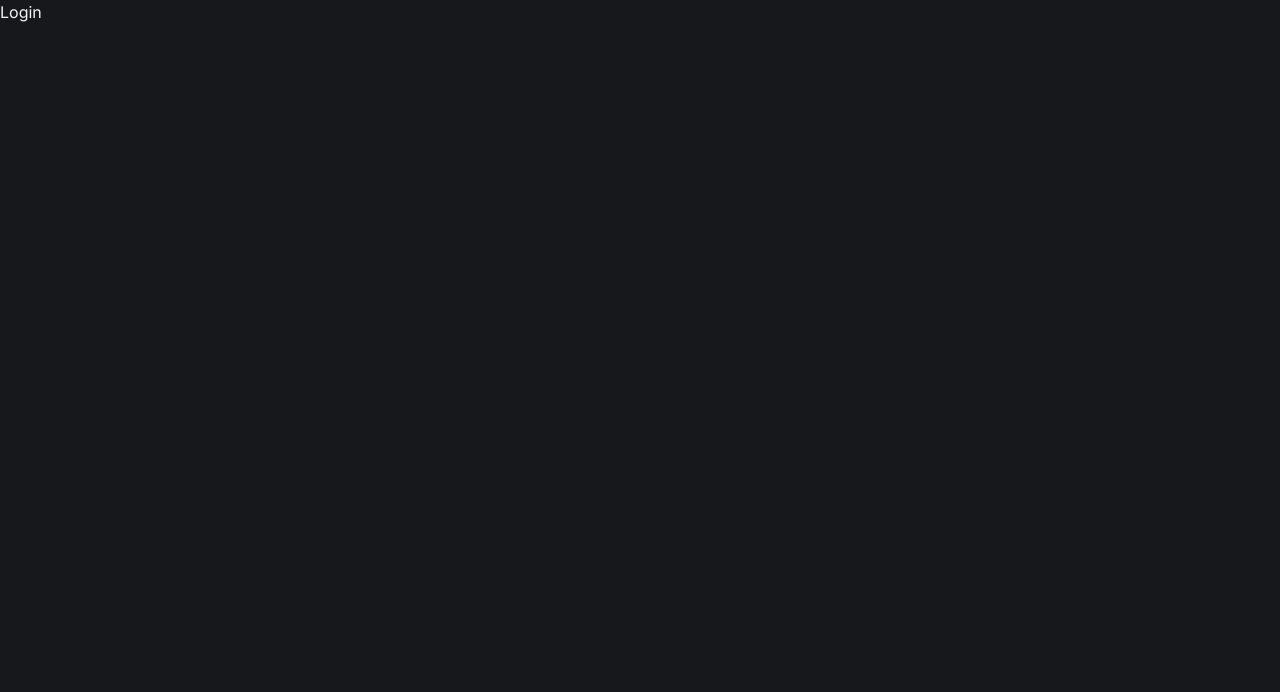
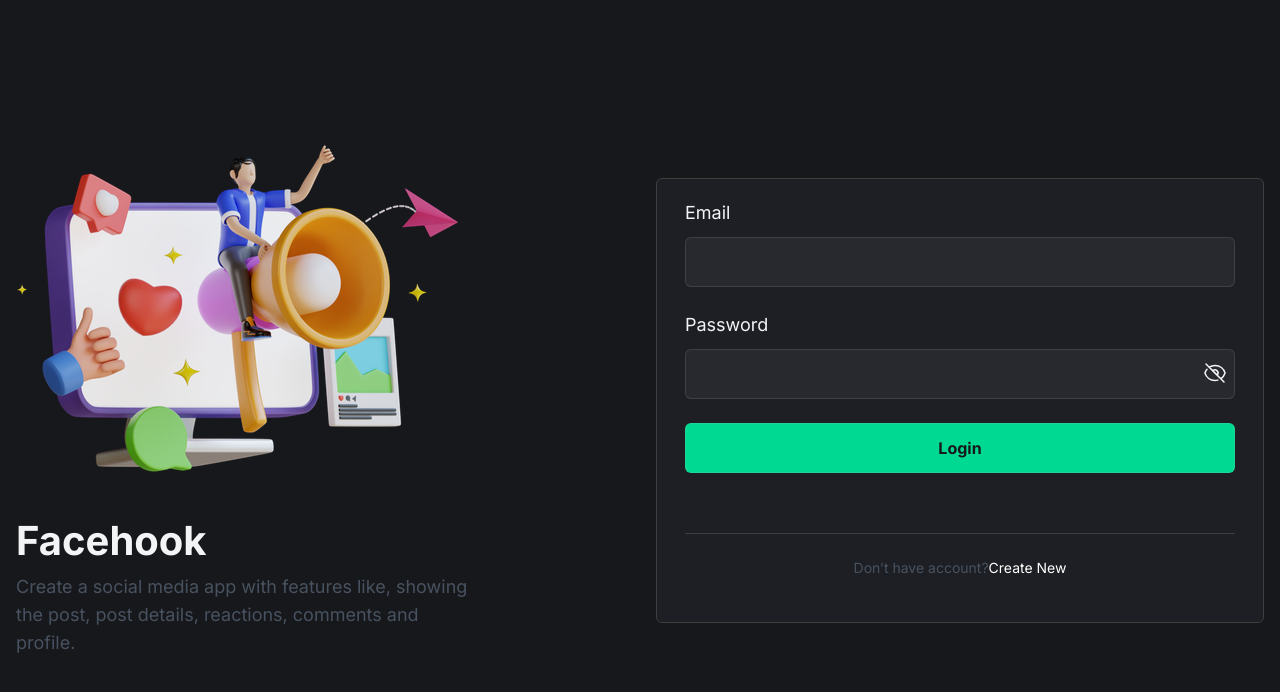
Before and after one commit to rabbanidev/face-hook, a React (Vite) app: page /login in a window 1280 px wide. Shown: the top 692 px of the page. Built offline with nearby package versions, Linux system fonts and the light colour scheme; the HTML template or start-up script is replaced by a standard one.

Commit message:
login page design implement with validation

```diff
--- a/package.json
+++ b/package.json
@@ -10,10 +10,14 @@
     "preview": "vite preview"
   },
   "dependencies": {
+    "@hookform/resolvers": "^3.3.4",
     "@tailwindcss/typography": "^0.5.10",
+    "prop-types": "^15.8.1",
     "react": "^18.2.0",
     "react-dom": "^18.2.0",
-    "react-router-dom": "^6.22.2"
+    "react-hook-form": "^7.51.0",
+    "react-router-dom": "^6.22.2",
+    "yup": "^1.3.3"
   },
   "devDependencies": {
     "@types/react": "^18.2.56",
--- a/src/assets/index.js
+++ b/src/assets/index.js
@@ -2,7 +2,7 @@ import threeDots from "./icons/3dots.svg";
 import addPhoto from "./icons/addPhoto.svg";
 import camera from "./icons/camera.svg";
 import close from "./icons/close.svg";
-import comments from "./icons/comments.svg";
+import comment from "./icons/comment.svg";
 import deleteIcon from "./icons/delete.svg";
 import edit from "./icons/edit.svg";
 import home from "./icons/home.svg";
@@ -21,12 +21,12 @@ const assets = {
     logo,
     authIllustration,
   },
-  icnos: {
+  icons: {
     threeDots,
     addPhoto,
     camera,
     close,
-    comments,
+    comment,
     deleteIcon,
     edit,
     home,
--- /dev/null
+++ b/src/components/auth/LoginForm.jsx
@@ -0,0 +1,51 @@
+import { useForm } from "react-hook-form";
+import { yupResolver } from "@hookform/resolvers/yup";
+import { Field, PasswordField } from "../common/Field";
+import loginSchema from "../../schema/loginSchema";
+
+export default function LoginForm() {
+  const {
+    register,
+    handleSubmit,
+    formState: { errors },
+  } = useForm({
+    resolver: yupResolver(loginSchema),
+  });
+
+  const onSubmit = (data) => {
+    console.log(data);
+  };
+
+  const { email, password } = errors || {};
+
+  return (
+    <form
+      className="border-b border-[#3F3F3F] pb-10 lg:pb-[60px]"
+      onSubmit={handleSubmit(onSubmit)}
+    >
+      <Field
+        id="email"
+        label="Email"
+        name="email"
+        type="email"
+        register={register}
+        error={email?.message}
+      />
+
+      <PasswordField
+        id="password"
+        label="Password"
+        name="password"
+        register={register}
+        error={password?.message}
+      />
+
+      <button
+        className="auth-input bg-lwsGreen font-bold text-deepDark transition-all hover:opacity-90"
+        type="submit"
+      >
+        Login
+      </button>
+    </form>
+  );
+}
--- /dev/null
+++ b/src/components/common/Error.jsx
@@ -0,0 +1,17 @@
+import { PropTypes } from "prop-types";
+
+export default function Error({ error }) {
+  if (!error) {
+    return null;
+  }
+
+  return (
+    <div role="alert" className="text-red-600">
+      {error}
+    </div>
+  );
+}
+
+Error.propTypes = {
+  error: PropTypes.string,
+};
--- /dev/null
+++ b/src/components/common/Field.jsx
@@ -0,0 +1,115 @@
+import { PropTypes } from "prop-types";
+import Error from "./Error";
+import { useState } from "react";
+
+export const Field = ({ id, label, name, error, register, ...rest }) => {
+  return (
+    <div className="form-control">
+      {label && (
+        <label className="auth-label" htmlFor={id}>
+          {label}
+        </label>
+      )}
+
+      <input
+        className={`auth-input ${error ? "border-red-500" : ""}`}
+        id={id}
+        name={name}
+        {...rest}
+        {...register(name)}
+      />
+      {!!error && <Error error={error} />}
+    </div>
+  );
+};
+
+Field.propTypes = {
+  id: PropTypes.string.isRequired,
+  label: PropTypes.string.isRequired,
+  name: PropTypes.string.isRequired,
+  register: PropTypes.func.isRequired,
+  error: PropTypes.string,
+};
+
+export const PasswordField = ({
+  id,
+  label,
+  name,
+  error,
+  register,
+  ...rest
+}) => {
+  const [show, setShow] = useState(false);
+
+  return (
+    <div className="form-control relative">
+      {label && (
+        <label className="auth-label" htmlFor={id}>
+          {label}
+        </label>
+      )}
+
+      <input
+        className={`auth-input ${error ? "border-red-500" : ""}`}
+        id={id}
+        name={name}
+        type={show ? "text" : "password"}
+        {...rest}
+        {...register(name)}
+      />
+
+      <button
+        type="button"
+        className="absolute top-8 right-2 lg:top-10"
+        onClick={() => setShow(!show)}
+      >
+        {show ? (
+          <svg
+            xmlns="http://www.w3.org/2000/svg"
+            fill="none"
+            viewBox="0 0 24 24"
+            strokeWidth={1.5}
+            stroke="currentColor"
+            className="w-6 h-6"
+          >
+            <path
+              strokeLinecap="round"
+              strokeLinejoin="round"
+              d="M2.036 12.322a1.012 1.012 0 0 1 0-.639C3.423 7.51 7.36 4.5 12 4.5c4.638 0 8.573 3.007 9.963 7.178.07.207.07.431 0 .639C20.577 16.49 16.64 19.5 12 19.5c-4.638 0-8.573-3.007-9.963-7.178Z"
+            />
+            <path
+              strokeLinecap="round"
+              strokeLinejoin="round"
+              d="M15 12a3 3 0 1 1-6 0 3 3 0 0 1 6 0Z"
+            />
+          </svg>
+        ) : (
+          <svg
+            xmlns="http://www.w3.org/2000/svg"
+            fill="none"
+            viewBox="0 0 24 24"
+            strokeWidth={1.5}
+            stroke="currentColor"
+            className="w-6 h-6"
+          >
+            <path
+              strokeLinecap="round"
+              strokeLinejoin="round"
+              d="M3.98 8.223A10.477 10.477 0 0 0 1.934 12C3.226 16.338 7.244 19.5 12 19.5c.993 0 1.953-.138 2.863-.395M6.228 6.228A10.451 10.451 0 0 1 12 4.5c4.756 0 8.773 3.162 10.065 7.498a10.522 10.522 0 0 1-4.293 5.774M6.228 6.228 3 3m3.228 3.228 3.65 3.65m7.894 7.894L21 21m-3.228-3.228-3.65-3.65m0 0a3 3 0 1 0-4.243-4.243m4.242 4.242L9.88 9.88"
+            />
+          </svg>
+        )}
+      </button>
+
+      {!!error && <Error error={error} />}
+    </div>
+  );
+};
+
+PasswordField.propTypes = {
+  id: PropTypes.string.isRequired,
+  label: PropTypes.string.isRequired,
+  name: PropTypes.string.isRequired,
+  register: PropTypes.func.isRequired,
+  error: PropTypes.string,
+};
--- /dev/null
+++ b/src/components/common/Label.jsx
@@ -0,0 +1,7 @@
+export default function Label() {
+  return (
+    <label className="auth-label" htmlFor="email">
+      Email
+    </label>
+  );
+}
--- a/src/pages/login/index.jsx
+++ b/src/pages/login/index.jsx
@@ -1,3 +1,44 @@
+import { Link } from "react-router-dom";
+import assets from "../../assets";
+import LoginForm from "../../components/auth/LoginForm";
+
 export default function Login() {
-  return <div>Login</div>;
+  return (
+    <main className="flex min-h-screen items-center justify-center bg-deepDark py-8">
+      <div className="max-w-[1368px] flex-1">
+        <div className="container grid items-center gap-8 lg:grid-cols-2">
+          <div>
+            <img
+              className="mb-12 max-w-full max-lg:hidden"
+              src={assets.images.authIllustration}
+              alt="auth_illustration"
+            />
+            <div>
+              <h1 className="mb-3 text-4xl font-bold lg:text-[40px]">
+                Facehook
+              </h1>
+              <p className="max-w-[452px] text-gray-600/95 lg:text-lg">
+                Create a social media app with features like, showing the post,
+                post details, reactions, comments and profile.
+              </p>
+            </div>
+          </div>
+          <div className="card">
+            <LoginForm />
+            <div className="py-4 lg:py-6">
+              <p className="text-center text-xs text-gray-600/95 lg:text-sm">
+                Don’t have account?
+                <Link
+                  to="/register"
+                  className="text-white transition-all hover:text-lwsGreen hover:underline"
+                >
+                  Create New
+                </Link>
+              </p>
+            </div>
+          </div>
+        </div>
+      </div>
+    </main>
+  );
 }
--- /dev/null
+++ b/src/schema/loginSchema.js
@@ -0,0 +1,14 @@
+import * as yup from "yup";
+
+const loginSchema = yup.object({
+  email: yup
+    .string()
+    .email("Invalid email address")
+    .required("E-mail is required"),
+  password: yup
+    .string()
+    .required("Password is required")
+    .min(8, "Your password must be at least 8 characters"),
+});
+
+export default loginSchema;
```
Also changed, not shown: 1 other file (tests, documents, lock files or other folders).
